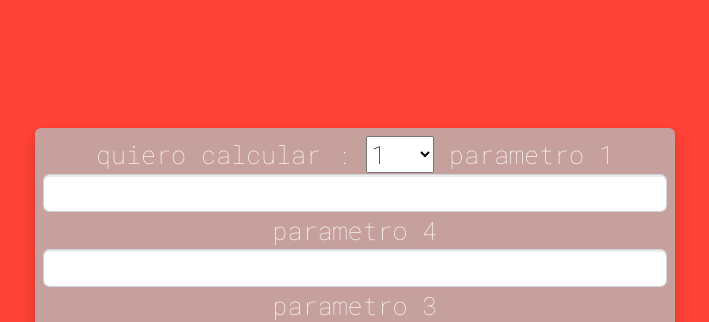
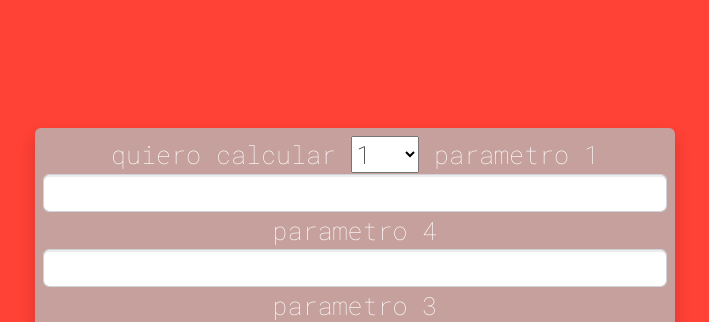
Before and after one commit to azul1-1/tanqueselevados, a plain HTML site: page index.html in a window 1280 px wide. Shown: the top 322 px of the page, without its empty margins (285-994 px from the left). Drawn offline with Linux system fonts and the light colour scheme.

Commit message:
commit  de prueba

```diff
--- a/index.html
+++ b/index.html
@@ -36,7 +36,7 @@ body {margin:0;}
 
   <div class=" ui w-50  modal-body overflow-auto shadow border-secondary rounded float-left   p-2" style=" font-size:25px; margin-top:10%;">
 
-quiero calcular :
+quiero calcular
 <select>
 <option>1</option>
 <option>2</option>
```
